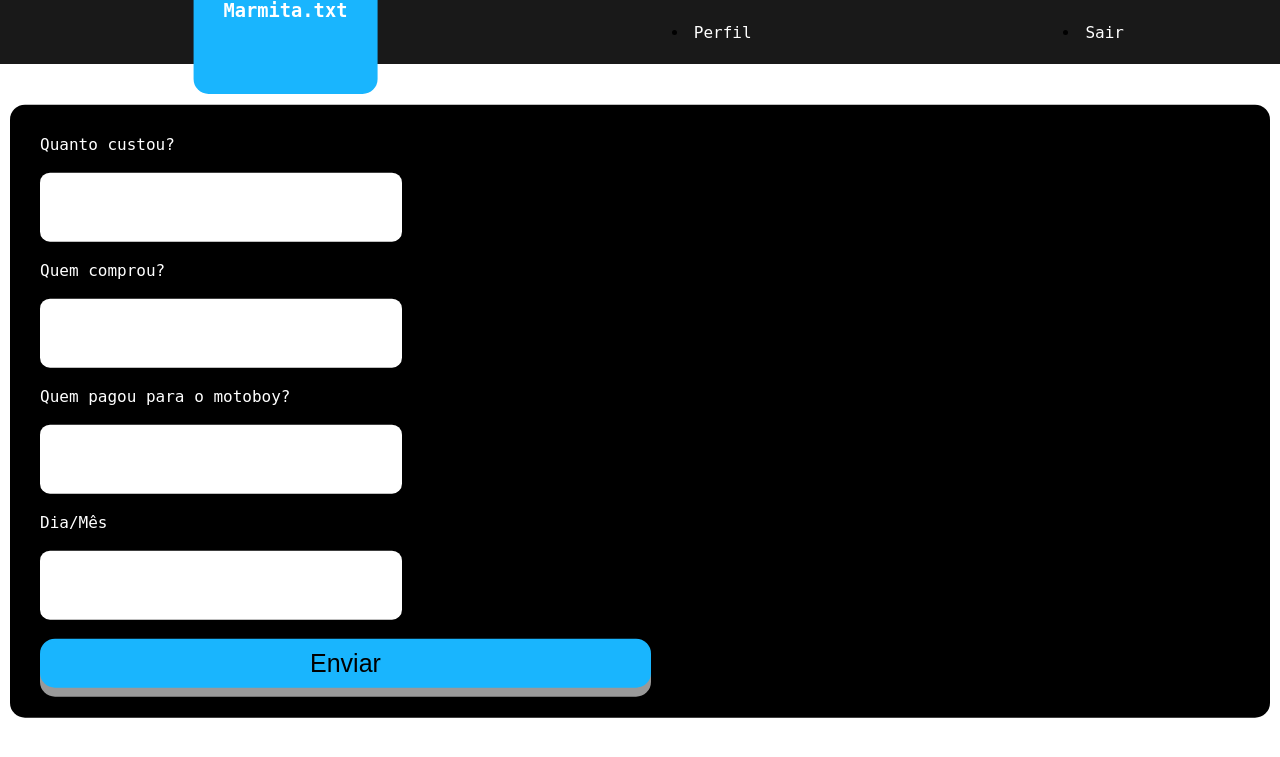
After one commit to Prruuu/Trabalho, a PHP site: page /menu.php in a window 1280 px wide. The commit adds this page. Shown: the top 757 px of the page. Run offline with PHP 8.4, Linux system fonts and the light colour scheme.

Commit message:
Add files via upload

```diff
--- /dev/null
+++ b/menu.php
@@ -0,0 +1,146 @@
+<!DOCTYPE html>
+<html>
+    <head>
+    <meta charset="utf-8">
+    <title>Marmi.txt</title>
+    </head>
+<style>
+/* CSS */
+      * {
+          margin: 0;
+          padding: 0;
+        }
+      .navlinha {
+          list-style: none;
+          display: flex;
+        }
+
+        .navlinha li {
+          letter-spacing: 3px;
+          margin-left: 32px;
+        }
+        a {
+          color: rgb(255, 255, 255);
+          text-decoration: none;
+          transition: 0.3s;
+        }
+      a:hover {
+          opacity: 0.7;
+        }
+      nav {
+          display: flex;
+          justify-content: space-around;
+          align-items: center;
+          font-family: Monospace, Arial, sans-serif;
+          background: rgba(0, 0, 0, 0.9);;
+          height: 8vh;
+      }
+      body{
+          font-family: Monospace,Arial, Helvetica, sans-serif;
+      }
+      div{
+          background-color: rgb(0, 0, 0);
+          margin: 10px;
+          transform: translate(0%,5%);
+          padding: 30px;
+          border-radius: 15px;
+          color: #fff;
+          display: block;
+      }
+      input{
+            padding: 20px;
+            border: none;
+            outline: none;
+            font-size: 25px;
+            border-radius: 10px;
+      }
+      h1{
+          background-color: rgb(0, 0, 0);
+          margin: 10px;
+          transform: translate(0%,5%);
+          padding: 30px;
+          border-radius: 15px;
+          color: #fff;
+          display: block;
+      }
+      h2{
+        font-size: 45px;
+      }
+      h3{
+          background-color: rgb(25, 181, 254);
+          margin: 10px;
+          top:20%;
+          height: 100%;
+          padding: 30px;
+          transform: translate(15%);
+          border-radius: 15px;
+          color: #fff;
+      }
+      button{
+
+              display: inline-block;
+              padding: 10px 270px;
+              font-size: 25px;
+              cursor: pointer;
+              text-align: center;
+              text-decoration: none;
+              outline: none;
+              color: rgb(0, 0, 0);
+              background-color:rgb(25, 181, 254);
+              border: none;
+              border-radius: 15px;
+              box-shadow: 0 9px #999;
+      }
+      button:hover{
+              background-color: rgb(45, 233, 233);
+                          cursor: pointer;
+      }
+      button:active {
+              background-color:rgb(45, 233, 233);
+              box-shadow: 0 5px #666;
+              transform: translateY(4px);
+      }
+
+</style>
+    <body>
+        <header>
+        <nav>
+        <h3 class='decente'><a href="">Marmita.txt</a></h3>
+        <li><a href="">Perfil</a></li>
+        <li><a href="">Sair</a></li>
+        </nav>
+        <section>
+            <div>
+              <form action="perfil.php">
+                        <label for="custo">Quanto custou?</label>
+                        <br><br><input type="text" id="custo" name="custo"><br><br>
+                        <label for="comprou">Quem comprou?</label>
+                        <br><br><input type="text" id="comprou" name="comprou"><br><br>
+                        <label for="pagou">Quem pagou para o motoboy?</label>
+                        <br><br><input type="text" id="pagou" name="pagou"><br><br>
+                        <label for="dia">Dia/Mês</label>
+                        <br><br><input type="text" id="dia" name="dia"><br><br>
+                        <button type="submit" value="Enviar">Enviar</button>
+
+                </form>
+            </div>
+      </section>
+        <form action = "verlog.php" method = "$_POST">
+
+        </body>
+</html>
+
+                                                                    <!-- <form action="/action_page.php">
+
+                                                                    <label for="fname">Quanto custou ?</label> -->
+                                                                    <!-- <input type="text" id="fname" name="fname"><br><br>  -->
+                                                                    <!-- <label for="lname">Quem comprou ?</label>
+                                                                    <input type="text" id="lname" name="lname"><br><br>
+                                                                    <br><button><input type="submit" value="Enviar"></button></br> -->
+                                                  <!--  <div>
+                                                                              <h2>Marmita do dia </h2>
+                                                                              <input type="text" placeholder="Quanto custou ?">
+                                                                              <input type="text" placeholder="Quem comprou ?">
+                                                                              <input type="text" placeholder="Quem Pagou ?">
+                                                                              <input type="number" placeholder="Dia da compra/entrega ?">
+                                                                              </div> -->
```
Also changed, not shown: adm.php (+9 -1 lines), index.php (+8 -5 lines), verlog.php (+8 -8 lines).
